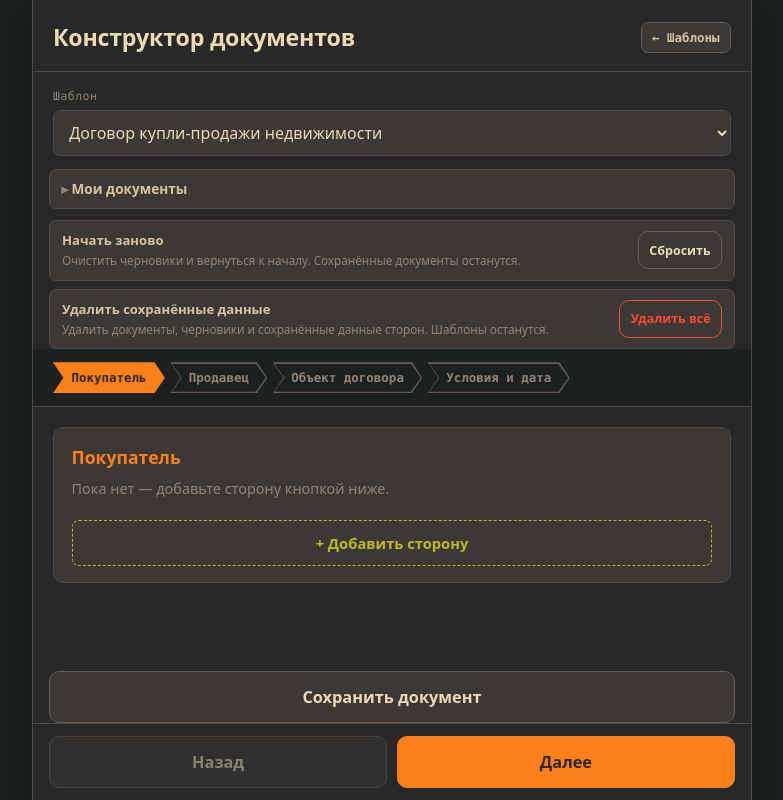
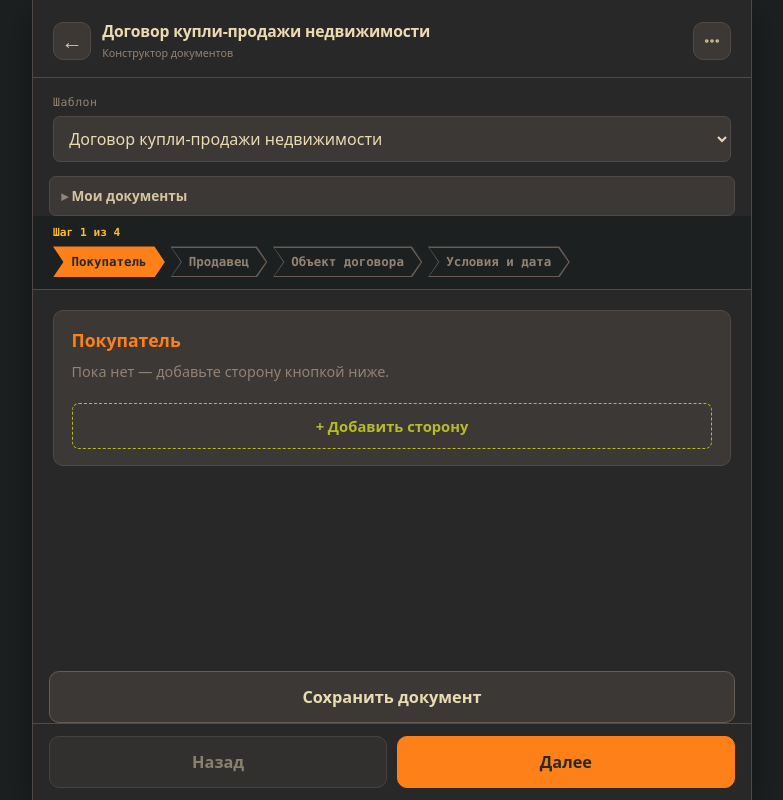
Before and after one commit to wilful/This-docs, a website built with Vite: page index.html in a window 1280 px wide. Shown: the whole page, without its empty margins (248-1031 px from the left). Built offline with nearby package versions, Linux system fonts and the light colour scheme; what @myriaddreamin/typst.ts would draw is missing.

Commit message:
Обновить мобильную компоновку конструктора

```diff
--- a/index.html
+++ b/index.html
@@ -8,8 +8,26 @@
   <body>
     <div class="wrap">
       <header>
-        <h1>Конструктор документов</h1>
-        <button id="home" type="button" class="home-btn" aria-label="К выбору шаблона">← Шаблоны</button>
+        <button id="home" type="button" class="home-btn" aria-label="К выбору шаблона" title="К выбору шаблона">←</button>
+        <div class="brand" id="brand">
+          <h1 id="brand-title">Документы</h1>
+          <p id="brand-subtitle">Конструктор договоров</p>
+        </div>
+        <details class="tools-menu">
+          <summary aria-label="Действия с данными" title="Действия с данными">
+            <svg viewBox="0 0 24 24" aria-hidden="true"><circle cx="5" cy="12" r="1.5"/><circle cx="12" cy="12" r="1.5"/><circle cx="19" cy="12" r="1.5"/></svg>
+          </summary>
+          <div class="tools-popover">
+            <button id="restart" type="button" class="tool-item">
+              <svg viewBox="0 0 24 24" aria-hidden="true"><path d="M3 12a9 9 0 1 0 2.6-6.4L3 8"/><path d="M3 3v5h5"/></svg>
+              <span>Начать заново</span>
+            </button>
+            <button id="clear-data" type="button" class="tool-item destructive">
+              <svg viewBox="0 0 24 24" aria-hidden="true"><path d="M4 7h16M10 11v6m4-6v6M5 7l1 13h12l1-13M9 7V4h6v3"/></svg>
+              <span>Удалить сохранённые данные</span>
+            </button>
+          </div>
+        </details>
       </header>
 
       <div class="template-row">
@@ -22,24 +40,10 @@
         <div class="docs-body" id="docs-body"></div>
       </details>
 
-      <section class="data-actions" aria-label="Сброс и удаление данных">
-        <div class="data-action">
-          <div>
-            <strong>Начать заново</strong>
-            <p>Очистить черновики и вернуться к началу. Сохранённые документы останутся.</p>
-          </div>
-          <button id="restart" type="button" class="btn btn-ghost">Сбросить</button>
-        </div>
-        <div class="data-action">
-          <div>
-            <strong>Удалить сохранённые данные</strong>
-            <p>Удалить документы, черновики и сохранённые данные сторон. Шаблоны останутся.</p>
-          </div>
-          <button id="clear-data" type="button" class="btn btn-danger">Удалить всё</button>
-        </div>
-      </section>
-
-      <nav id="steps" class="steps" aria-label="Разделы документа"></nav>
+      <div class="progress-row">
+        <p id="progress" class="progress" aria-live="polite"></p>
+        <nav id="steps" class="steps" aria-label="Разделы документа"></nav>
+      </div>
 
       <main id="step"></main>
 
--- a/src/main.js
+++ b/src/main.js
@@ -13,6 +13,9 @@ const PARTY_PREFIX = "docbuilder:parties:";
 const els = {
   tpl: document.getElementById("template"),
   steps: document.getElementById("steps"),
+  progress: document.getElementById("progress"),
+  brandTitle: document.getElementById("brand-title"),
+  brandSubtitle: document.getElementById("brand-subtitle"),
   step: document.getElementById("step"),
   status: document.getElementById("status"),
   back: document.getElementById("back"),
@@ -21,6 +24,7 @@ const els = {
   home: document.getElementById("home"),
   restart: document.getElementById("restart"),
   clearData: document.getElementById("clear-data"),
+  toolsMenu: document.querySelector(".tools-menu"),
 };
 
 // ---- saved documents (localStorage) ----
@@ -509,6 +513,10 @@ function renderStep() {
   const groups = getGroups(current);
   const g = groups[stepIndex];
 
+  els.brandTitle.textContent = current.schema.name;
+  els.brandSubtitle.textContent = "Конструктор документов";
+  els.progress.textContent = `Шаг ${stepIndex + 1} из ${groups.length}`;
+
   els.step.innerHTML = "";
   const card = document.createElement("div");
   card.className = "card";
@@ -550,6 +558,7 @@ function renderStep() {
 }
 
 function renderSteps(groups) {
+  els.steps.setAttribute("aria-label", `Разделы документа, шаг ${stepIndex + 1} из ${groups.length}`);
   els.steps.innerHTML = "";
   groups.forEach((g, i) => {
     const chip = document.createElement("button");
@@ -622,6 +631,7 @@ function selectTemplateStart() {
 }
 
 els.restart.addEventListener("click", () => {
+  els.toolsMenu.open = false;
   if (!window.confirm("Очистить черновики и начать заново? Сохранённые документы останутся.")) return;
   for (const tpl of templates) localStorage.removeItem(draftKey(tpl.id));
   current = templates[0];
@@ -633,6 +643,7 @@ els.restart.addEventListener("click", () => {
 });
 
 els.clearData.addEventListener("click", () => {
+  els.toolsMenu.open = false;
   if (!window.confirm("Удалить все сохранённые документы, черновики и данные сторон? Это действие нельзя отменить.")) return;
   localStorage.removeItem(DOCS_KEY);
   for (const tpl of templates) localStorage.removeItem(draftKey(tpl.id));
--- a/src/style.css
+++ b/src/style.css
@@ -70,28 +70,43 @@ body {
 header {
   display: flex;
   align-items: center;
-  justify-content: space-between;
-  gap: 0.75rem;
+  gap: 0.7rem;
   padding: 1.25rem 1.25rem 1rem;
   border-bottom: 1px solid var(--bg2);
 }
 
-header h1 {
-  font-size: 1.45rem;
+.brand {
+  min-width: 0;
+  flex: 1;
+}
+
+.brand h1 {
+  overflow: hidden;
+  font-size: 0.98rem;
   font-weight: 700;
   letter-spacing: -0.01em;
   margin: 0;
   color: var(--fg);
+  text-overflow: ellipsis;
+  white-space: nowrap;
+}
+
+.brand p {
+  margin: 0.1rem 0 0;
+  color: var(--gray);
+  font-size: 0.67rem;
 }
 
 .home-btn {
   flex: 0 0 auto;
-  border: 1px solid var(--bg3);
-  border-radius: var(--radius-sm);
-  padding: 0.45rem 0.65rem;
+  width: 38px;
+  height: 38px;
+  border: 1px solid var(--bg2);
+  border-radius: 10px;
+  padding: 0;
   background: var(--bg1);
   color: var(--fg2);
-  font: 600 0.78rem ui-monospace, "SF Mono", Menlo, Consolas, monospace;
+  font: 500 1.35rem/1 ui-sans-serif, system-ui, sans-serif;
   cursor: pointer;
 }
 
@@ -103,6 +118,88 @@ header h1 {
 .home-btn:focus-visible {
   outline: 2px solid var(--yellow);
   outline-offset: 2px;
+}
+
+.tools-menu {
+  position: relative;
+  flex: 0 0 auto;
+}
+
+.tools-menu > summary {
+  display: grid;
+  place-items: center;
+  width: 38px;
+  height: 38px;
+  list-style: none;
+  border: 1px solid var(--bg2);
+  border-radius: 10px;
+  background: var(--bg1);
+  color: var(--fg2);
+  cursor: pointer;
+}
+
+.tools-menu > summary::-webkit-details-marker {
+  display: none;
+}
+
+.tools-menu > summary:hover,
+.tools-menu[open] > summary {
+  border-color: var(--orange);
+  color: var(--orange);
+}
+
+.tools-menu > summary svg,
+.tool-item svg {
+  width: 18px;
+  height: 18px;
+  fill: none;
+  stroke: currentColor;
+  stroke-width: 1.8;
+  stroke-linecap: round;
+  stroke-linejoin: round;
+}
+
+.tools-popover {
+  position: absolute;
+  z-index: 5;
+  top: calc(100% + 0.5rem);
+  right: 0;
+  display: grid;
+  width: max-content;
+  min-width: 220px;
+  max-width: min(300px, calc(100vw - 2rem));
+  padding: 0.35rem;
+  border: 1px solid var(--bg2);
+  border-radius: 10px;
+  background: var(--bg1);
+  box-shadow: var(--shadow);
+}
+
+.tool-item {
+  display: flex;
+  align-items: center;
+  gap: 0.6rem;
+  width: 100%;
+  min-height: 42px;
+  padding: 0.55rem 0.65rem;
+  border: 0;
+  border-radius: 7px;
+  background: transparent;
+  color: var(--fg2);
+  text-align: left;
+  font-family: inherit;
+  font-size: 0.82rem;
+  font-weight: 500;
+  cursor: pointer;
+}
+
+.tool-item:hover {
+  background: var(--bg2);
+  color: var(--fg);
+}
+
+.tool-item.destructive {
+  color: var(--red);
 }
 
 /* ---------------- template selector ---------------- */
@@ -140,11 +237,27 @@ select.tpl:focus-visible {
 
 /* ---------------- steps ---------------- */
 
+.progress-row {
+  display: block;
+  min-width: 0;
+  background: var(--bg0-hard);
+  border-bottom: 1px solid var(--bg2);
+}
+
+.progress {
+  margin: 0;
+  padding: 0.65rem 1.25rem 0;
+  color: var(--yellow);
+  font: 600 0.7rem ui-monospace, "SF Mono", Menlo, Consolas, monospace;
+  white-space: nowrap;
+}
+
 .steps {
   display: flex;
+  flex: 1 1 auto;
   flex-wrap: nowrap;
   gap: 0.35rem;
-  padding: 0.8rem 1.25rem;
+  padding: 0.45rem 1.25rem 0.7rem;
   overflow-x: auto;
   overflow-y: hidden;
   scrollbar-width: none;
@@ -152,8 +265,7 @@ select.tpl:focus-visible {
      otherwise refuse to shrink below its content and overflow the layout. */
   min-width: 0;
   max-width: 100%;
-  background: var(--bg0-hard);
-  border-bottom: 1px solid var(--bg2);
+  background: transparent;
 }
 
 .steps::-webkit-scrollbar {
@@ -489,60 +601,6 @@ textarea:focus {
   padding: 0.2rem 0.7rem 0.7rem;
 }
 
-.data-actions {
-  display: grid;
-  gap: 0.5rem;
-  margin: 0.65rem 1rem 0;
-  min-width: 0;
-}
-
-.data-action {
-  display: flex;
-  align-items: center;
-  justify-content: space-between;
-  gap: 0.75rem;
-  min-width: 0;
-  padding: 0.65rem 0.75rem;
-  border: 1px solid var(--bg2);
-  border-radius: var(--radius-sm);
-  background: var(--bg1);
-}
-
-.data-action strong {
-  display: block;
-  overflow-wrap: anywhere;
-  color: var(--fg2);
-  font-size: 0.82rem;
-}
-
-.data-action > div {
-  min-width: 0;
-}
-
-.data-action p {
-  margin: 0.15rem 0 0;
-  color: var(--gray);
-  font-size: 0.73rem;
-  line-height: 1.35;
-}
-
-.data-action .btn {
-  flex: 0 0 auto;
-  min-height: 38px;
-  padding: 0.35rem 0.65rem;
-  font-size: 0.78rem;
-}
-
-.btn-danger {
-  border-color: var(--red);
-  background: transparent;
-  color: var(--red);
-}
-
-.btn-danger:hover {
-  background: rgba(251, 73, 52, 0.1);
-}
-
 .actions-secondary {
   padding: 0.4rem 1rem 0;
 }
@@ -560,8 +618,13 @@ textarea:focus {
     padding-inline: 1rem;
   }
 
+  .progress {
+    padding-inline: 1rem;
+    font-size: 0.65rem;
+  }
+
   .steps {
-    padding-inline: 1rem;
+    padding: 0.4rem 1rem 0.65rem;
     gap: 0.2rem;
     overflow-x: auto;
     scroll-snap-type: x proximity;
@@ -588,12 +651,8 @@ textarea:focus {
     flex-basis: 100%;
   }
 
-  .data-actions {
-    margin-inline: 1rem;
-  }
-
-  .data-action {
-    align-items: flex-start;
+  header {
+    padding-block: 0.85rem;
   }
 }
 
```
